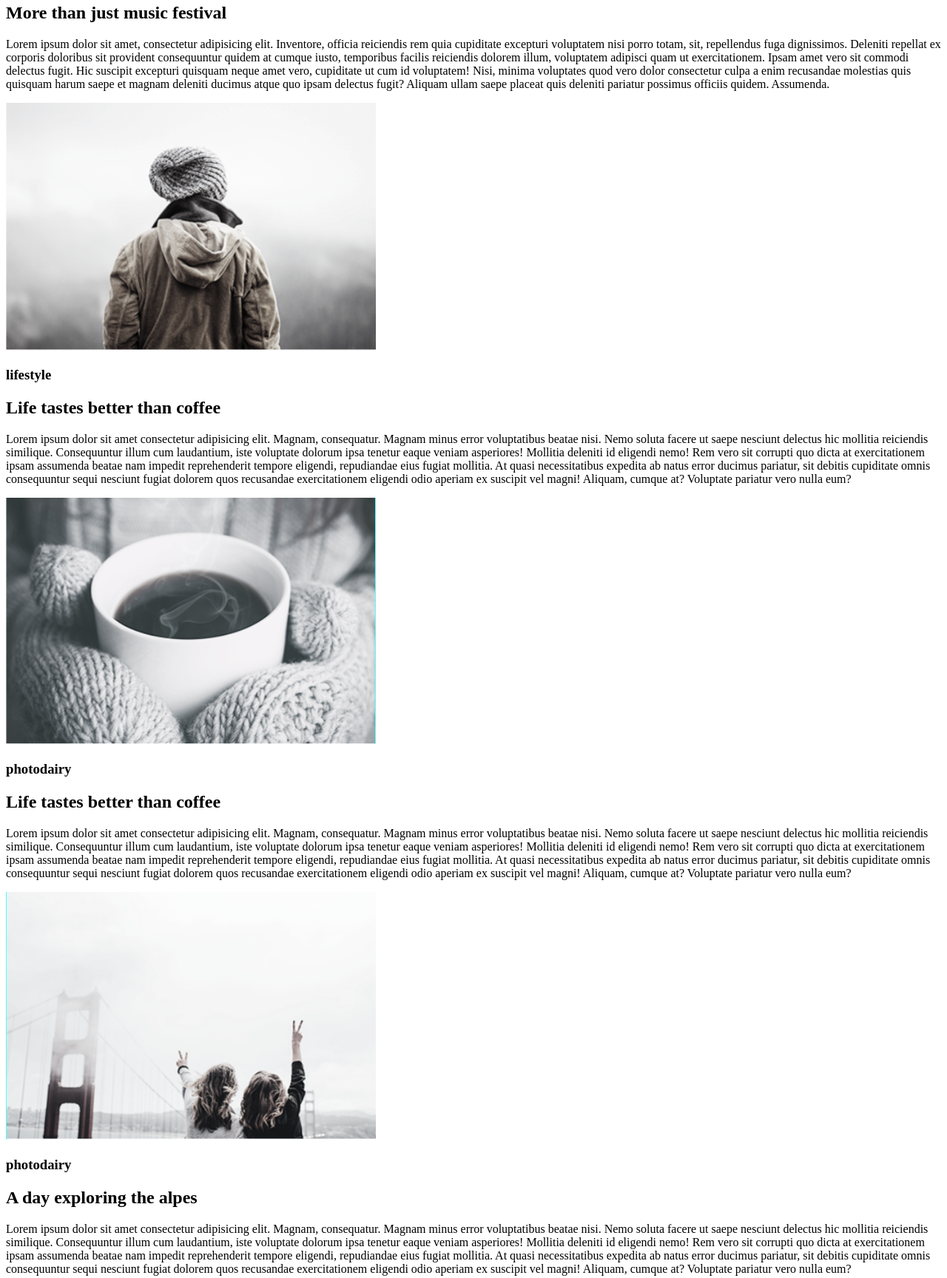
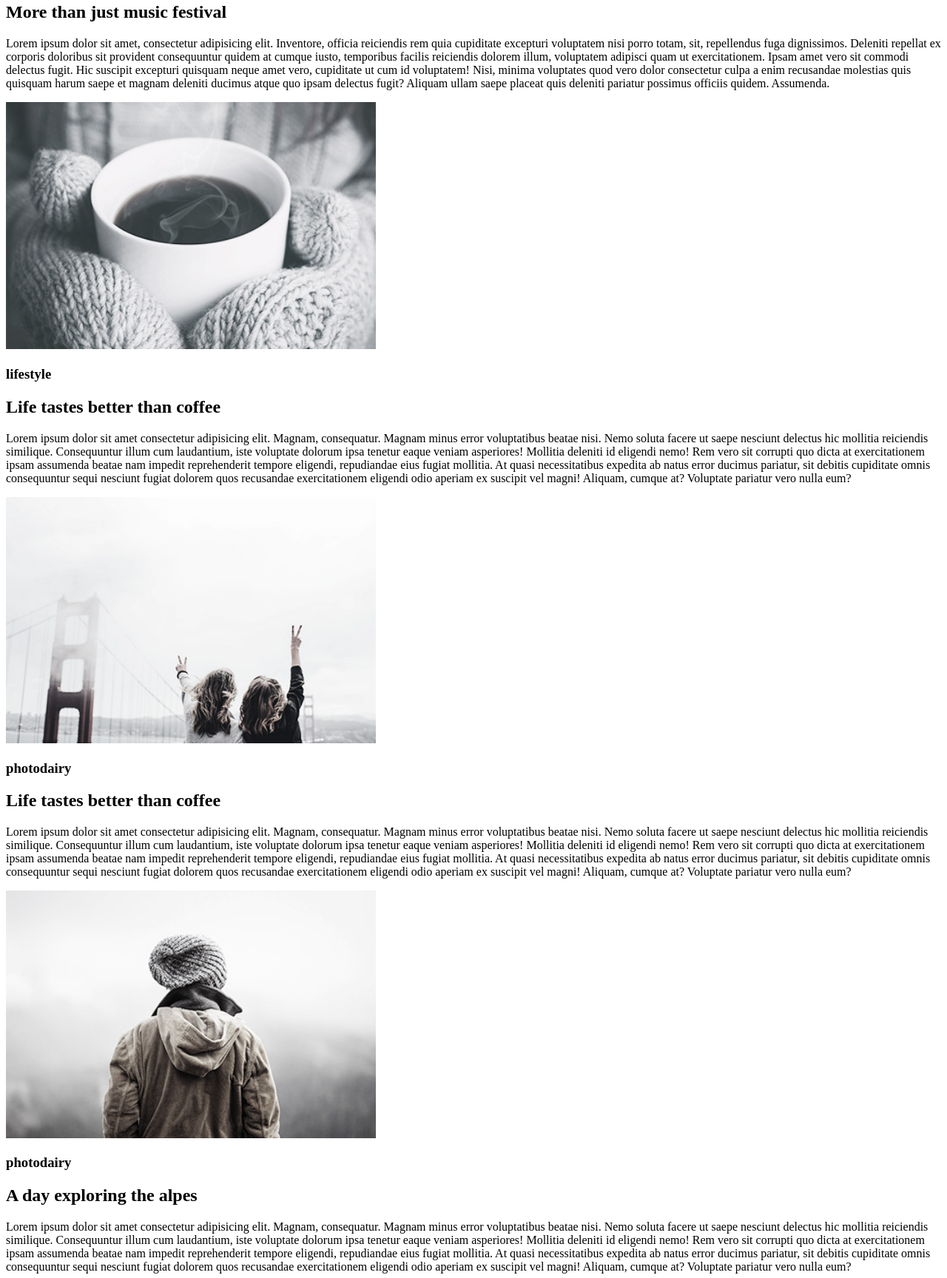
Before and after one commit to SergeyPush/goit-fe-course, a plain HTML site: page hw-01-02/index.html in a window 1280 px wide. Shown: the part 499-2227 px from the top of the page at 74% size. Drawn offline with Linux system fonts and the light colour scheme.

Commit message:
Fixed bugs, submit#3

```diff
--- a/hw-01-02/index.html
+++ b/hw-01-02/index.html
@@ -21,9 +21,9 @@
     </header>
 
     <main>
-        <article><img src="img/1.png" width="500" alt="Lifestyle">
+        <article><img src="img/1.jpg" width="500" alt="Lifestyle">
             <h3>lifestyle</h3>
-            <section>
+
             <h2>More than just music festival</h2>
             <p>Lorem ipsum dolor sit amet, consectetur adipisicing elit. Inventore, officia reiciendis rem
                 quia cupiditate excepturi voluptatem nisi porro totam, sit, repellendus fuga dignissimos.
@@ -34,12 +34,12 @@
                 culpa a enim recusandae molestias quis quisquam harum saepe et magnam deleniti ducimus
                 atque quo ipsam delectus fugit? Aliquam ullam saepe placeat quis deleniti pariatur possimus
                 officiis quidem. Assumenda.</p>
-            </section>
+
         </article>
         <article>
-            <img src="img/2.png" width="500" alt="Lifestyle">
+            <img src="img/2.jpg" width="500" alt="Lifestyle">
             <h3>lifestyle</h3>
-            <section>
+
             <h2>Life tastes better than coffee</h2>
             <p>Lorem ipsum dolor sit amet consectetur adipisicing elit. Magnam, consequatur. Magnam minus
                 error voluptatibus beatae nisi. Nemo soluta facere ut saepe nesciunt delectus hic mollitia
@@ -50,12 +50,12 @@
                 ducimus pariatur, sit debitis cupiditate omnis consequuntur sequi nesciunt fugiat dolorem
                 quos recusandae exercitationem eligendi odio aperiam ex suscipit vel magni! Aliquam, cumque
                 at? Voluptate pariatur vero nulla eum?</p>
-            </section>
+
         </article>
         <article>
-            <img src="img/3.png" width="500" alt="Lifestyle">
+            <img src="img/3.jpg" width="500" alt="Lifestyle">
             <h3>photodairy</h3>
-            <section>
+
             <h2>Life tastes better than coffee</h2>
             <p>Lorem ipsum dolor sit amet consectetur adipisicing elit. Magnam, consequatur. Magnam minus
                 error voluptatibus beatae nisi. Nemo soluta facere ut saepe nesciunt delectus hic mollitia
@@ -66,12 +66,12 @@
                 ducimus pariatur, sit debitis cupiditate omnis consequuntur sequi nesciunt fugiat dolorem
                 quos recusandae exercitationem eligendi odio aperiam ex suscipit vel magni! Aliquam, cumque
                 at? Voluptate pariatur vero nulla eum?</p>
-            </section>
+
         </article>
         <article>
-            <img src="img/4.png" width="500" alt="Lifestyle">
+            <img src="img/4.jpg" width="500" alt="Lifestyle">
             <h3>photodairy</h3>
-            <section>
+
             <h2>A day exploring the alpes</h2>
             <p>Lorem ipsum dolor sit amet consectetur adipisicing elit. Magnam, consequatur. Magnam minus
                 error voluptatibus beatae nisi. Nemo soluta facere ut saepe nesciunt delectus hic mollitia
@@ -82,13 +82,14 @@
                 ducimus pariatur, sit debitis cupiditate omnis consequuntur sequi nesciunt fugiat dolorem
                 quos recusandae exercitationem eligendi odio aperiam ex suscipit vel magni! Aliquam, cumque
                 at? Voluptate pariatur vero nulla eum?</p>
-            </section>
         </article>
-    </main>
 
         <div>
             <button>Load more</button>
         </div>
+    </main>
+
+
 </body>
 
 </html>
```
Also changed, not shown: hw-01-02/img/1.jpg (added), hw-01-02/img/1.png (deleted), hw-01-02/img/2.jpg (added), hw-01-02/img/2.png (deleted), hw-01-02/img/3.jpg (added), hw-01-02/img/3.png (deleted), hw-01-02/img/4.jpg (added), hw-01-02/img/4.png (deleted), hw-01-02/img/A-brown-cat-licking-its-lips.jpg (deleted), hw-01-02/img/A-fluffy-cat-.jpg (deleted), hw-01-02/img/cat-training-1.jpg (deleted). Lines whose indentation alone changed are shown as unchanged.
